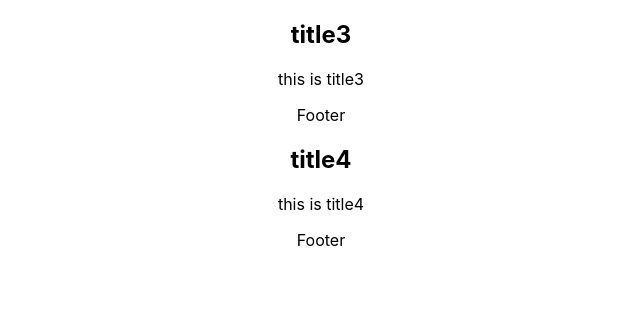
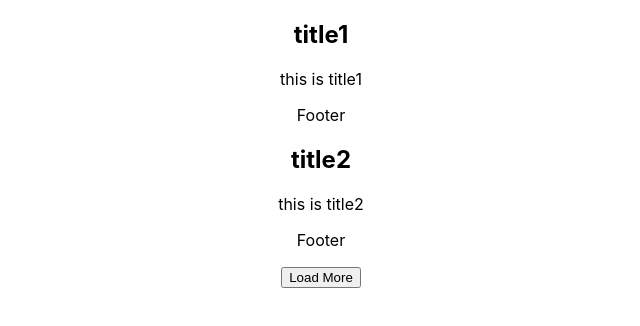
Before and after one commit to mhsa-prn/react, a React (Create React App) app: page / in a window 1280 px wide. Shown: the top 326 px of the page, without its empty margins (319-959 px from the left). Built offline with nearby package versions, Linux system fonts and the light colour scheme.

Commit message:
Load more button; states

```diff
--- a/src/App.js
+++ b/src/App.js
@@ -10,26 +10,42 @@ class App extends React.Component{
             {title:'title2' , body:'this is title2'}
         ]}
 
-    constructor() {
-        super();
-        setTimeout(()=>
-            {
-                this.setState({articles:[
-                        {title:'title3' , body:'this is title3'},
-                        {title:'title4' , body:'this is title4'}
-                    ]})
-            }
-        ,2000)
+    // constructor() {
+    //     super();
+    //     setTimeout(()=>
+    //         {
+    //             this.setState({articles:[
+    //                     {title:'title3' , body:'this is title3'},
+    //                     {title:'title4' , body:'this is title4'}
+    //                 ]})
+    //         }
+    //     ,2000)
+    // }
+
+    loadMore = ()=>{
+        let articles = [
+                {title:'title3', body:'this is title3'},
+                {title:'title4', body:'this is title4'}
+            ]
+
+       this.setState(prevState=>{
+           return {
+               articles : [...prevState.articles , ...articles]
+           }
+       })
+
     }
+
 
     render() {
         return (
             <div className="App">
                 {this.state.articles.map((article,index) => {
-                 return   <Card2 key={index} title={article.title} body={article.body}/>
+                 return   <Card key={index} title={article.title} body={article.body}/>
                 })}
                 {/*<Card2 title={this.state.articles[0].title} body={this.state.articles[0].body}/>*/}
                 {/*<Card2 title={this.state.articles[1].title} body={this.state.articles[1].body}/>*/}
+                <button onClick={this.loadMore}>Load More</button>
             </div>
         );
     }
--- a/src/Card.js
+++ b/src/Card.js
@@ -2,7 +2,6 @@
 function Card(props){
 // function Card({title,body}){
 
-    console.log(props)
     return(
         <div className="card">
             <header className="header">
--- a/src/Card2.js
+++ b/src/Card2.js
@@ -2,7 +2,7 @@ import React from "react";
 // import React, component from "react";
 class Card2 extends React.Component{
 // class Card2 extends Component{
-    render(props) {
+    render() {
         // let {title,body}=this.props
         return(
             <div className="card">
--- a/src/index.js
+++ b/src/index.js
@@ -5,6 +5,7 @@ import App from './App';
 import Card from './Card'
 import reportWebVitals from './reportWebVitals';
 import Event from "./Event";
+import Card2 from "./Card2";
 
 ReactDOM.render(<App/>, document.getElementById('root')
 );
```
